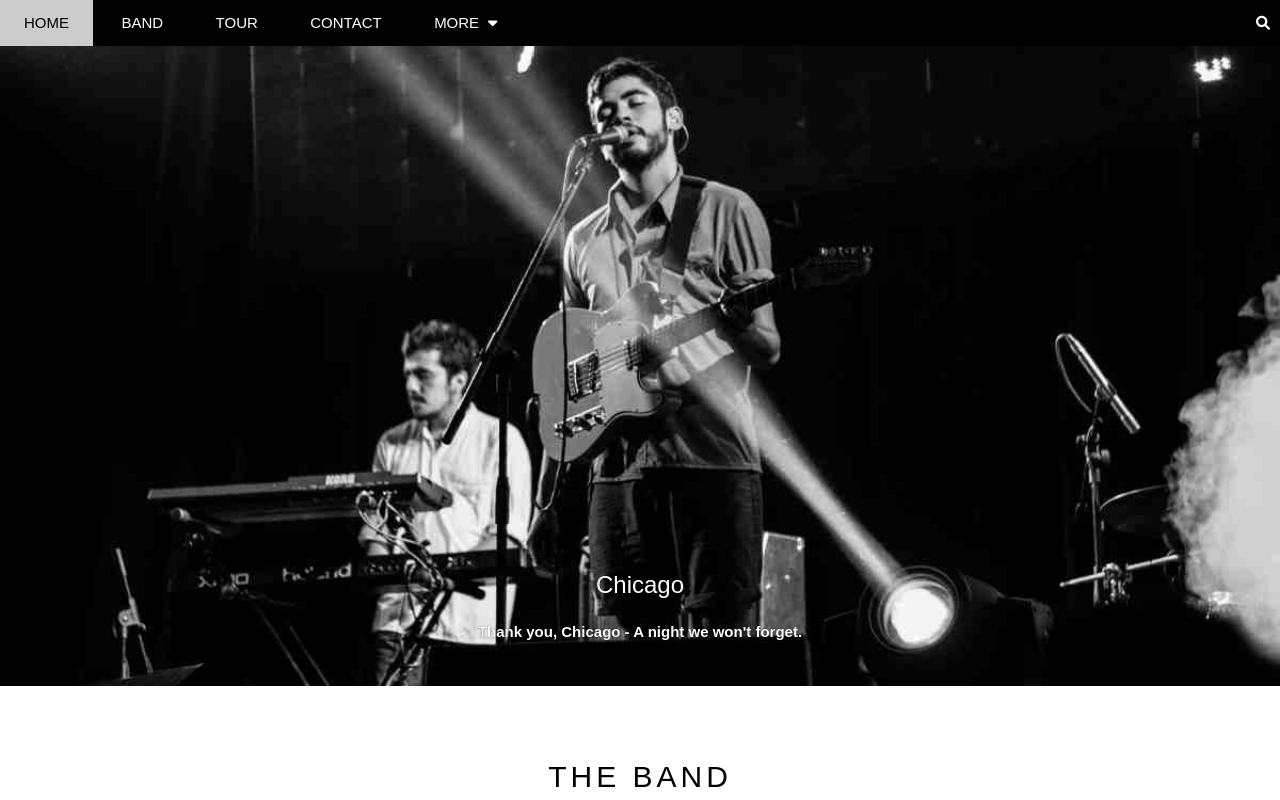
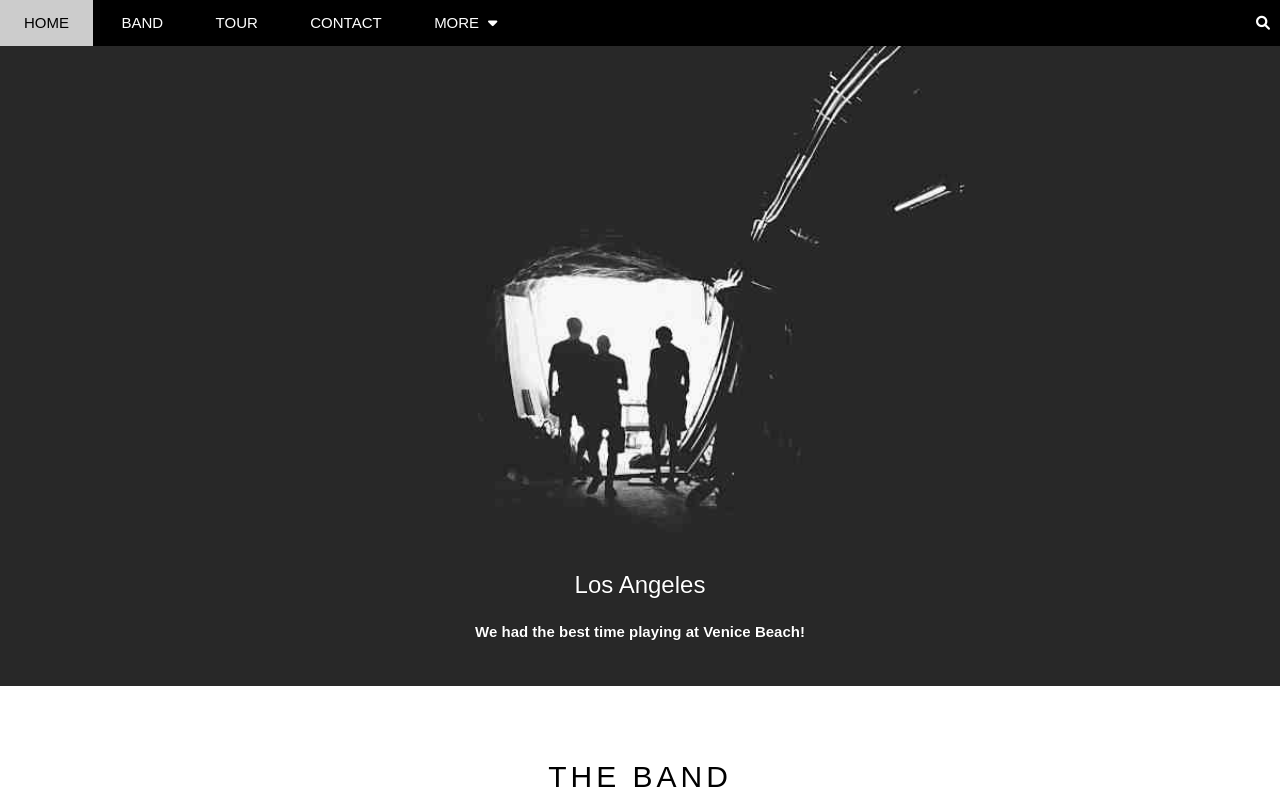
Before and after one commit to kuraiakari/Theband-todo, a plain HTML site: page index.html in a window 1280 px wide. Shown: the top 800 px of the page. Drawn offline with Linux system fonts and the light colour scheme; files whose address does not match are found by name.

Commit message:
[add] Auto Change Slider

```diff
--- a/assets/css/style.css
+++ b/assets/css/style.css
@@ -142,14 +142,25 @@ html {
     color: black;
 }
 
-#slider {
+.slider-img-0 {
     margin-top: 46px;
     padding-top: 50%;
     background: url(../img/slider/chicago.jpg) top center / cover no-repeat;
     position: relative;
 }
-
-#slider .text__container {
+.slider-img-1 {
+    margin-top: 46px;
+    padding-top: 50%;
+    background: url(../img/slider/losAngeles.jpg) top center / cover no-repeat;
+    position: relative;
+}
+.slider-img-2 {
+    margin-top: 46px;
+    padding-top: 50%;
+    background: url(../img/slider/newYork.jpg) top center / cover no-repeat;
+    position: relative;
+}
+.slider .text__container {
     display: block;
     position: absolute;
     bottom: 0;
@@ -160,7 +171,7 @@ html {
     text-shadow: 0 0 1px #000;
 }
 
-#slider .text__header {
+.slider .text__header {
     display: block;
     height: auto;
     margin: 25px 0;
@@ -169,7 +180,7 @@ html {
     font-family: "Segor UI", Arial , sans-serif;
 }
 
-#slider .text__description {
+.slider .text__description {
     display: block;
     margin-bottom: 15px;
     font-size: 15px;
--- /dev/null
+++ b/assets/js/changeSliderAuto.js
@@ -0,0 +1,16 @@
+var sliders = document.querySelectorAll('.slider')
+console.log(sliders)
+var index = 1
+setInterval((e)=>{
+    if (index == 0){
+        sliders[sliders.length - 1].style.display = 'none'
+    }
+    else{
+        sliders[index - 1].style.display = 'none'
+    }
+    sliders[index].style.display = 'block'
+    index++
+    if (index == (sliders.length)){
+        index = 0
+    }
+}, 3000)
--- a/index.html
+++ b/index.html
@@ -45,10 +45,24 @@
     </div>
 
     <!-- Slider -->
-    <div id="slider">
-        <div class="text__container">
-            <h2 class="text__header"> Chicago </h2>
-            <p class="text__description">Thank you, Chicago - A night we won't forget.</p>
+    <div id="sliders">
+        <div class="slider slider-img-0"  style="display: block;">
+            <div class="text__container">
+                <h2 class="text__header"> Chicago </h2>
+                <p class="text__description">Thank you, Chicago - A night we won't forget.</p>
+            </div>
+        </div>
+        <div class="slider slider-img-1" style="display: none;">
+            <div class="text__container">
+                <h2 class="text__header"> Los Angeles </h2>
+                <p class="text__description">We had the best time playing at Venice Beach!</p>
+            </div>
+        </div>
+        <div class="slider slider-img-2" style="display: none;">
+            <div class="text__container">
+                <h2 class="text__header"> New York </h2>
+                <p class="text__description">The atmosphere in New York is lorem ipsum.</p>
+            </div>
         </div>
     </div>
 
@@ -287,6 +301,7 @@
         }
 
     </script>
+    <script src="./assets/js/changeSliderAuto.js"></script>
 </body>
 </html>
 
```
Also changed, not shown: assets/img/slider/losAngeles.jpg (added), assets/img/slider/newYork.jpg (added).
